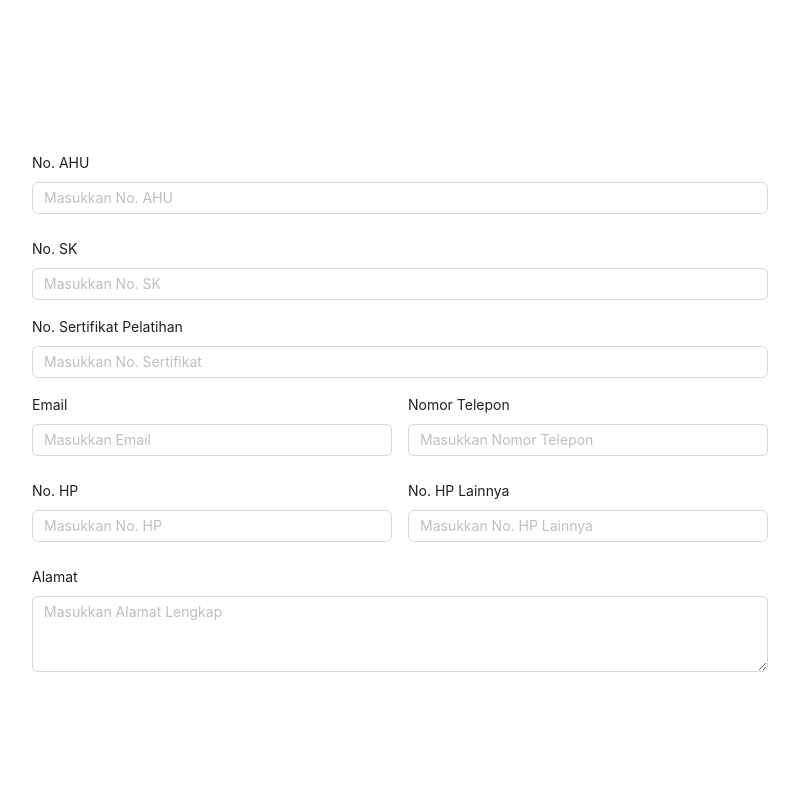
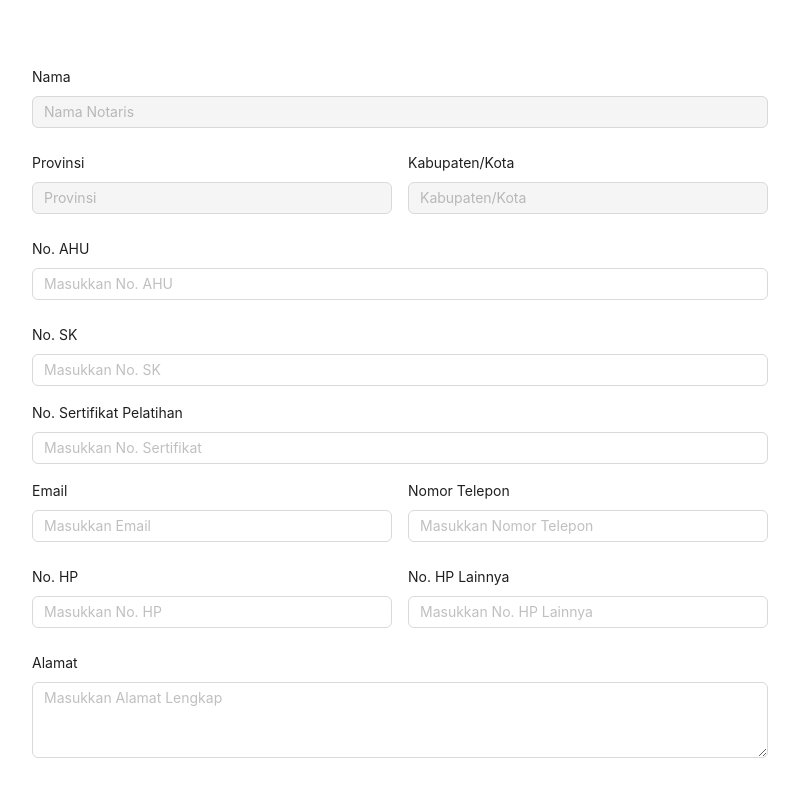
Before and after one commit to kop-go-id/kopdes-merah-putih, a Next.js app in the folder frontend/: page /npak/validasi/informasi in a window 1280 px wide. Shown: the top 796 px of the page, without its empty margins (240-1039 px from the left). Built offline with nearby package versions, Linux system fonts and the light colour scheme.

Commit message:
add name, province, and district field. also add registration type while register

```diff
--- a/frontend/src/pages/daftar/pendaftaran-baru/index.js
+++ b/frontend/src/pages/daftar/pendaftaran-baru/index.js
@@ -80,6 +80,7 @@ export default function RegistrationNew() {
       cooperative_name:
         `Koperasi ${selectedDistrict} Merah Putih ` + val.cooperative_name,
       phone: '62' + val.phone,
+      registration_type: 'pendaftaran baru',
     };
 
     registerNewCooperative(registerInput)
--- a/frontend/src/pages/daftar/pengembangan-koperasi/index.js
+++ b/frontend/src/pages/daftar/pengembangan-koperasi/index.js
@@ -143,6 +143,7 @@ export default function RegistrationExisting() {
       cooperative_name:
         `Koperasi ${selectedDistrict} Merah Putih ` + val.cooperative_name,
       phone: '62' + val.phone,
+      registration_type: 'pengembangan koperasi',
     };
 
     registerNewCooperative(registerInput)
--- a/frontend/src/pages/daftar/revitalisasi-koperasi/index.js
+++ b/frontend/src/pages/daftar/revitalisasi-koperasi/index.js
@@ -78,8 +78,8 @@ export default function RegistrationRevitalization() {
       klu_ids: val.klu_ids?.join(','),
       bamd: val.bamd.file,
       bara: val.bara.file,
+      registration_type: 'revitalisasi'
     };
-    console.log('registerInput', registerInput);
 
     registerNewCooperative(registerInput);
   };
--- a/frontend/src/pages/npak/validasi/informasi/index.js
+++ b/frontend/src/pages/npak/validasi/informasi/index.js
@@ -1,33 +1,50 @@
 import { Form, Input } from 'antd';
 
-export default function InformasiNPAK() {
+export default function NPAKInformation() {
     return (
         <Form
             layout="vertical"
             className="max-w-3xl mx-auto px-4 mt-6 min-h-screen h-full flex flex-col justify-center"
             initialValues={{
-                ahu: '',
-                sk: '',
-                sertifikat: '',
+                ahu_number: '',
+                sk_number: '',
+                certificate_training: '',
                 email: '',
-                hp: '',
-                hpLain: '',
-                telepon: '',
-                alamat: '',
+                primary_phone: '',
+                secondary_phone: '',
+                office_telephone: '',
+                address: '',
+                name: '',
+                province: '',
+                district: '',
             }}
         >
+            <Form.Item label="Nama" name="name">
+                    <Input placeholder="Nama Notaris" disabled />
+            </Form.Item>
+
+            <div className="grid grid-cols-1 md:grid-cols-2 gap-4">
+                <Form.Item label="Provinsi" name="province">
+                    <Input disabled placeholder='Provinsi' />
+                </Form.Item>
+
+                <Form.Item label="Kabupaten/Kota" name="district">
+                    <Input disabled placeholder='Kabupaten/Kota' />
+                </Form.Item>
+            </div>
+
             {/* Kolom tunggal */}
             <div className="space-y-4">
-                <Form.Item label="No. AHU" name="ahu">
-                <Input placeholder="Masukkan No. AHU" />
+                <Form.Item label="No. AHU" name="ahu_number">
+                    <Input placeholder="Masukkan No. AHU" />
                 </Form.Item>
 
-                <Form.Item label="No. SK" name="sk">
-                <Input placeholder="Masukkan No. SK" />
+                <Form.Item label="No. SK" name="sk_number">
+                    <Input placeholder="Masukkan No. SK" />
                 </Form.Item>
 
-                <Form.Item label="No. Sertifikat Pelatihan" name="sertifikat">
-                <Input placeholder="Masukkan No. Sertifikat" />
+                <Form.Item label="No. Sertifikat Pelatihan" name="certificate_training">
+                    <Input placeholder="Masukkan No. Sertifikat" />
                 </Form.Item>
             </div>
 
@@ -37,25 +54,25 @@ export default function InformasiNPAK() {
                 <Input type="email" placeholder="Masukkan Email" />
                 </Form.Item>
 
-                <Form.Item label="Nomor Telepon" name="telepon">
+                <Form.Item label="Nomor Telepon" name="phone_office">
                 <Input placeholder="Masukkan Nomor Telepon" />
                 </Form.Item>
             </div>
 
             {/* No. HP dan No. HP Lainnya di satu baris */}
             <div className="grid grid-cols-1 md:grid-cols-2 gap-4">
-                <Form.Item label="No. HP" name="hp">
+                <Form.Item label="No. HP" name="primary_phone">
                 <Input placeholder="Masukkan No. HP" />
                 </Form.Item>
 
-                <Form.Item label="No. HP Lainnya" name="hpLain">
+                <Form.Item label="No. HP Lainnya" name="secondary_phone">
                 <Input placeholder="Masukkan No. HP Lainnya" />
                 </Form.Item>
             </div>
 
             {/* Alamat */}
             <div className="">
-                <Form.Item label="Alamat" name="alamat">
+                <Form.Item label="Alamat" name="address">
                 <Input.TextArea rows={3} placeholder="Masukkan Alamat Lengkap" />
                 </Form.Item>
             </div>
--- a/frontend/src/pages/npak/validasi/update/index.js
+++ b/frontend/src/pages/npak/validasi/update/index.js
@@ -6,28 +6,45 @@ export default function UpdateNPAK() {
             layout="vertical"
             className="max-w-3xl mx-auto px-4 mt-6 min-h-screen h-full flex flex-col justify-center"
             initialValues={{
-                ahu: '',
-                sk: '',
-                sertifikat: '',
+                ahu_number: '',
+                sk_number: '',
+                certificate_training: '',
                 email: '',
-                hp: '',
-                hpLain: '',
-                telepon: '',
-                alamat: '',
+                primary_phone: '',
+                secondary_phone: '',
+                office_telephone: '',
+                address: '',
+                name: '',
+                province: '',
+                district: '',
             }}
         >
+            <Form.Item label="Nama" name="name">
+                    <Input placeholder="Nama Notaris" disabled />
+            </Form.Item>
+
+            <div className="grid grid-cols-1 md:grid-cols-2 gap-4">
+                <Form.Item label="Provinsi" name="province">
+                    <Input disabled placeholder='Provinsi' />
+                </Form.Item>
+
+                <Form.Item label="Kabupaten/Kota" name="district">
+                    <Input disabled placeholder='Kabupaten/Kota' />
+                </Form.Item>
+            </div>
+
             {/* Kolom tunggal */}
             <div className="space-y-4">
-                <Form.Item label="No. AHU" name="ahu">
-                <Input placeholder="Masukkan No. AHU" />
+                <Form.Item label="No. AHU" name="ahu_number">
+                    <Input placeholder="Masukkan No. AHU" />
                 </Form.Item>
 
-                <Form.Item label="No. SK" name="sk">
-                <Input placeholder="Masukkan No. SK" />
+                <Form.Item label="No. SK" name="sk_number">
+                    <Input placeholder="Masukkan No. SK" />
                 </Form.Item>
 
-                <Form.Item label="No. Sertifikat Pelatihan" name="sertifikat">
-                <Input placeholder="Masukkan No. Sertifikat" />
+                <Form.Item label="No. Sertifikat Pelatihan" name="certificate_training">
+                    <Input placeholder="Masukkan No. Sertifikat" />
                 </Form.Item>
             </div>
 
@@ -37,25 +54,25 @@ export default function UpdateNPAK() {
                 <Input type="email" placeholder="Masukkan Email" />
                 </Form.Item>
 
-                <Form.Item label="Nomor Telepon" name="telepon">
+                <Form.Item label="Nomor Telepon" name="phone_office">
                 <Input placeholder="Masukkan Nomor Telepon" />
                 </Form.Item>
             </div>
 
             {/* No. HP dan No. HP Lainnya di satu baris */}
             <div className="grid grid-cols-1 md:grid-cols-2 gap-4">
-                <Form.Item label="No. HP" name="hp">
+                <Form.Item label="No. HP" name="primary_phone">
                 <Input placeholder="Masukkan No. HP" />
                 </Form.Item>
 
-                <Form.Item label="No. HP Lainnya" name="hpLain">
+                <Form.Item label="No. HP Lainnya" name="secondary_phone">
                 <Input placeholder="Masukkan No. HP Lainnya" />
                 </Form.Item>
             </div>
 
             {/* Alamat */}
             <div className="">
-                <Form.Item label="Alamat" name="alamat">
+                <Form.Item label="Alamat" name="address">
                 <Input.TextArea rows={3} placeholder="Masukkan Alamat Lengkap" />
                 </Form.Item>
             </div>
```
